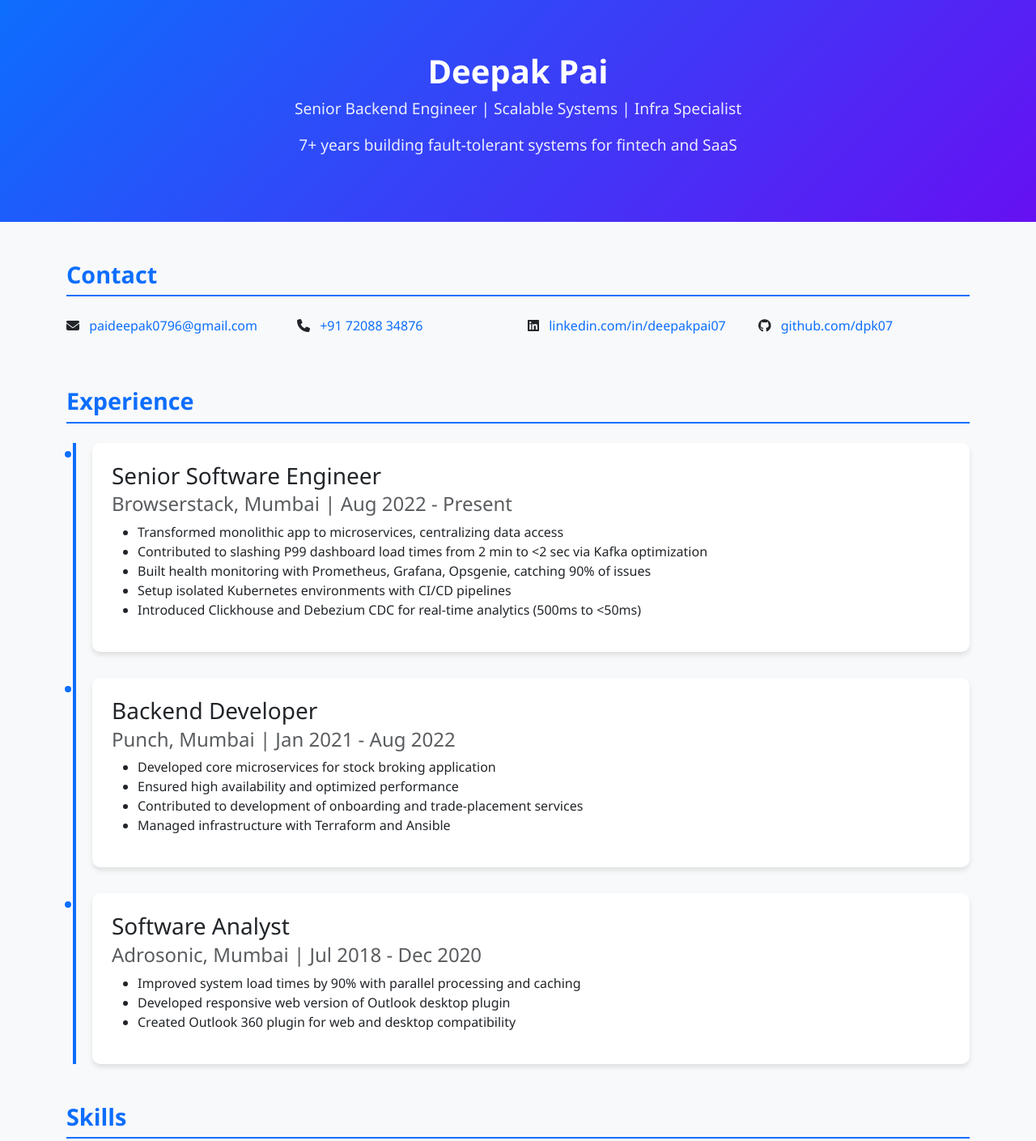
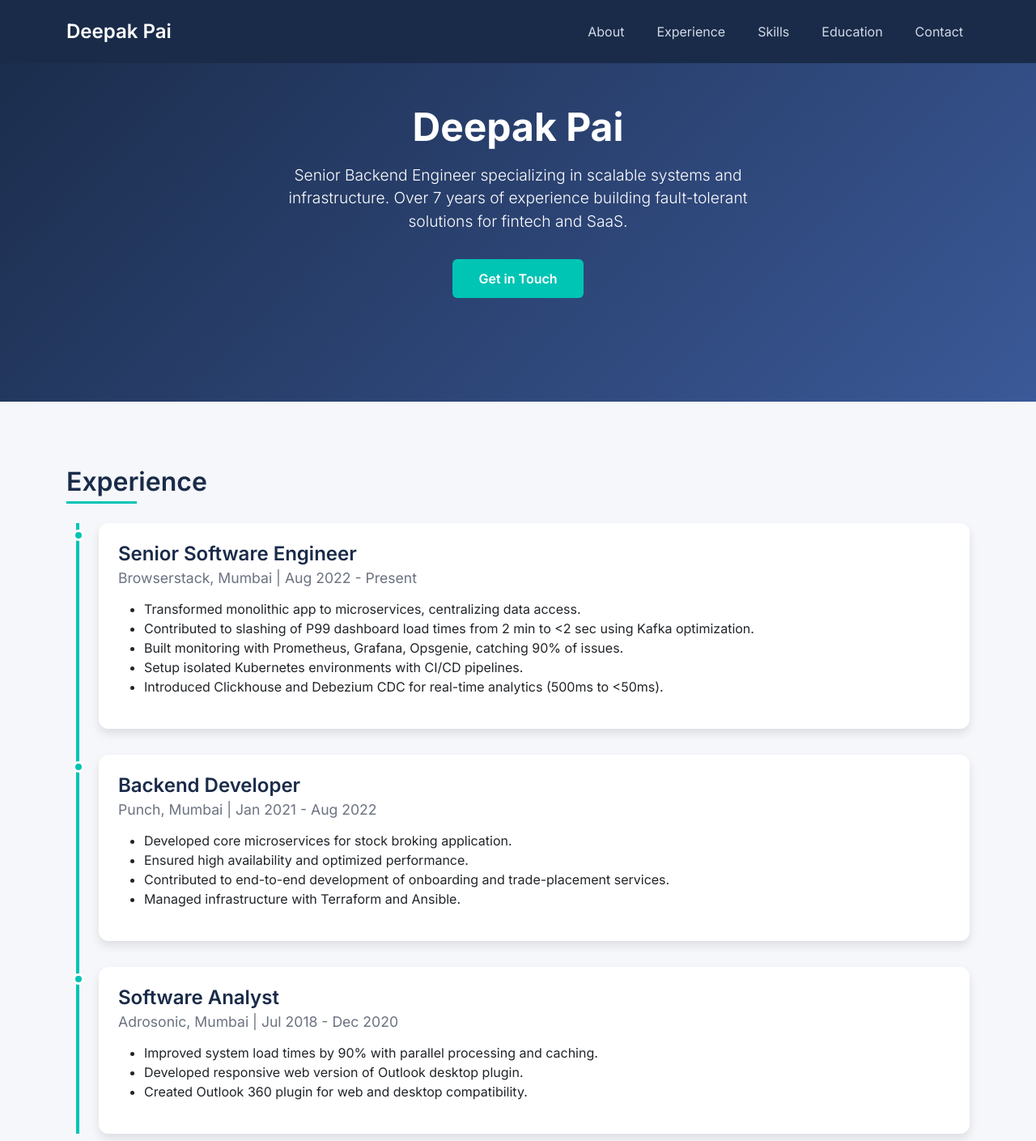
Before and after one commit to dpk07/dpk07.github.io, a plain HTML site: page index.html in a window 1280 px wide. Shown: the top 1409 px of the page at 81% size. Drawn offline with nearby package versions, Linux system fonts and the light colour scheme.

Commit message:
Update index.html

```diff
--- a/index.html
+++ b/index.html
@@ -6,186 +6,333 @@
     <title>Deepak Pai - Senior Backend Engineer</title>
     <link href="https://cdn.jsdelivr.net/npm/bootstrap@5.3.3/dist/css/bootstrap.min.css" rel="stylesheet">
     <link rel="stylesheet" href="https://cdnjs.cloudflare.com/ajax/libs/font-awesome/6.4.2/css/all.min.css">
+    <link href="https://fonts.googleapis.com/css2?family=Inter:wght@300;400;600;700&display=swap" rel="stylesheet">
     <style>
+        * {
+            margin: 0;
+            padding: 0;
+            box-sizing: border-box;
+        }
+
         body {
-            font-family: 'Segoe UI', Arial, sans-serif;
-            background-color: #f8f9fa;
-            color: #212529;
+            font-family: 'Inter', Arial, sans-serif;
+            background-color: #f5f7fa;
+            color: #1a2b49;
+            scroll-behavior: smooth;
         }
-        header {
-            background: linear-gradient(135deg, #0d6efd 0%, #6610f2 100%);
+
+        /* Navigation */
+        .navbar {
+            background: #1a2b49;
+            padding: 1rem 0;
+            transition: background 0.3s ease;
+        }
+
+        .navbar-brand {
+            font-size: 1.5rem;
+            font-weight: 600;
+            color: #ffffff !important;
+        }
+
+        .nav-link {
+            color: #d1d9e6 !important;
+            font-weight: 400;
+            margin-left: 1.5rem;
+            transition: color 0.3s ease;
+        }
+
+        .nav-link:hover, .nav-link.active {
+            color: #00c4b4 !important;
+        }
+
+        /* Hero Section */
+        .hero {
+            background: linear-gradient(135deg, #1a2b49 0%, #3b5998 100%);
             color: white;
-            padding: 4rem 0;
+            padding: 8rem 0;
             text-align: center;
+            position: relative;
+            overflow: hidden;
         }
-        header h1 {
-            font-size: 2.5rem;
+
+        .hero h1 {
+            font-size: 3rem;
             font-weight: 700;
+            margin-bottom: 1rem;
+            animation: fadeInUp 1s ease-out;
         }
-        header p {
+
+        .hero p {
             font-size: 1.2rem;
-            opacity: 0.9;
+            font-weight: 300;
+            max-width: 600px;
+            margin: 0 auto 2rem;
+            animation: fadeInUp 1.2s ease-out;
         }
+
+        .hero .btn {
+            background: #00c4b4;
+            border: none;
+            padding: 0.75rem 2rem;
+            font-weight: 600;
+            transition: transform 0.3s ease, background 0.3s ease;
+            animation: fadeInUp 1.4s ease-out;
+        }
+
+        .hero .btn:hover {
+            background: #00a69a;
+            transform: translateY(-3px);
+        }
+
+        /* Section Styling */
+        .section {
+            padding: 5rem 0;
+        }
+
         .section-title {
-            font-size: 1.8rem;
+            font-size: 2rem;
             font-weight: 600;
+            color: #1a2b49;
+            margin-bottom: 2rem;
+            position: relative;
+            display: inline-block;
+        }
+
+        .section-title::after {
+            content: '';
+            position: absolute;
+            bottom: -0.5rem;
+            left: 0;
+            width: 50%;
+            height: 3px;
+            background: #00c4b4;
+        }
+
+        /* Card Component */
+        .card {
+            background: white;
+            border: none;
+            border-radius: 12px;
+            box-shadow: 0 6px 12px rgba(0, 0, 0, 0.1);
+            padding: 1.5rem;
             margin-bottom: 1.5rem;
-            color: #0d6efd;
-            border-bottom: 2px solid #0d6efd;
-            padding-bottom: 0.5rem;
+            transition: transform 0.3s ease, box-shadow 0.3s ease;
         }
-        .card {
-            border: none;
-            border-radius: 10px;
-            box-shadow: 0 4px 6px rgba(0,0,0,0.1);
-            margin-bottom: 1.5rem;
-            transition: transform 0.3s;
-        }
+
         .card:hover {
             transform: translateY(-5px);
+            box-shadow: 0 8px 16px rgba(0, 0, 0, 0.15);
         }
-        .card-body {
-            padding: 1.5rem;
+
+        .card-title {
+            font-size: 1.5rem;
+            font-weight: 600;
+            color: #1a2b49;
         }
+
+        .card-subtitle {
+            font-size: 1.1rem;
+            color: #6b7280;
+            margin-bottom: 1rem;
+        }
+
+        /* Timeline Component */
+        .timeline {
+            position: relative;
+            padding-left: 2.5rem;
+        }
+
+        .timeline::before {
+            content: '';
+            position: absolute;
+            left: 0.75rem;
+            top: 0;
+            bottom: 0;
+            width: 4px;
+            background: #00c4b4;
+        }
+
+        .timeline-item {
+            position: relative;
+            margin-bottom: 2rem;
+            opacity: 0;
+            animation: fadeInLeft 0.8s ease forwards;
+            animation-delay: calc(0.2s * var(--index));
+        }
+
+        .timeline-item::before {
+            content: '';
+            position: absolute;
+            left: -2rem;
+            top: 0.5rem;
+            width: 14px;
+            height: 14px;
+            border-radius: 50%;
+            background: #00c4b4;
+            border: 3px solid white;
+        }
+
+        /* Skills Grid */
         .skills-grid {
             display: grid;
-            grid-template-columns: repeat(auto-fit, minmax(150px, 1fr));
+            grid-template-columns: repeat(auto-fit, minmax(120px, 1fr));
             gap: 1rem;
         }
+
         .skill-item {
-            background: #e9ecef;
+            background: #e5e7eb;
             padding: 0.75rem;
-            border-radius: 5px;
+            border-radius: 8px;
+            text-align: center;
+            font-size: 0.9rem;
+            font-weight: 500;
+            transition: background 0.3s ease;
+        }
+
+        .skill-item:hover {
+            background: #00c4b4;
+            color: white;
+        }
+
+        /* Contact Links */
+        .contact-link {
+            color: #1a2b49;
+            text-decoration: none;
+            font-weight: 500;
+            transition: color 0.3s ease;
+        }
+
+        .contact-link:hover {
+            color: #00c4b4;
+        }
+
+        /* Footer */
+        footer {
+            background: #1a2b49;
+            color: #d1d9e6;
+            padding: 2rem 0;
             text-align: center;
             font-size: 0.9rem;
         }
-        footer {
-            background: #212529;
-            color: white;
-            padding: 2rem 0;
-            text-align: center;
+
+        /* Animations */
+        @keyframes fadeInUp {
+            from {
+                opacity: 0;
+                transform: translateY(20px);
             }
-        .contact-link {
-            color: #0d6efd;
-            text-decoration: none;
+            to {
+                opacity: 1;
+                transform: translateY(0);
             }
-        .contact-link:hover {
-            text-decoration: underline;
         }
-        .timeline {
-            position: relative;
-            padding-left: 2rem;
+
+        @keyframes fadeInLeft {
+            from {
+                opacity: 0;
+                transform: translateX(-20px);
             }
-        .timeline::before {
-            content: '';
-            position: absolute;
-            left: 0.5rem;
-            top: 0;
-            bottom: 0;
-            width: 4px;
-            background: #0d6efd;
+            to {
+                opacity: 1;
+                transform: translateX(0);
             }
-        .timeline-item {
-            position: relative;
-            margin-bottom: 2rem;
         }
-        .timeline-item::before {
-            content: '';
-            position: absolute;
-            left: -2.25rem;
-            top: 0.5rem;
-            width: 12px;
-            height: 12px;
-            border-radius: 50%;
-            background: #0d6efd;
-            border: 2px solid white;
-        }
+
+        /* Responsive Design */
         @media (max-width: 768px) {
-            header h1 {
+            .hero h1 {
                 font-size: 2rem;
             }
-            header p {
+
+            .hero p {
                 font-size: 1rem;
             }
+
             .section-title {
                 font-size: 1.5rem;
+            }
+
+            .card-title {
+                font-size: 1.2rem;
+            }
+
+            .navbar-brand {
+                font-size: 1.2rem;
+            }
+
+            .nav-link {
+                margin-left: 0.5rem;
             }
         }
     </style>
 </head>
 <body>
-    <header>
+    <!-- Navigation -->
+    <nav class="navbar navbar-expand-lg navbar-dark fixed-top">
+        <div class="container">
+            <a class="navbar-brand" href="#">Deepak Pai</a>
+            <button class="navbar-toggler" type="button" data-bs-toggle="collapse" data-bs-target="#navbarNav" aria-controls="navbarNav" aria-expanded="false" aria-label="Toggle navigation">
+                <span class="navbar-toggler-icon"></span>
+            </button>
+            <div class="collapse navbar-collapse" id="navbarNav">
+                <ul class="navbar-nav ms-auto">
+                    <li class="nav-item"><a class="nav-link" href="#about">About</a></li>
+                    <li class="nav-item"><a class="nav-link" href="#experience">Experience</a></li>
+                    <li class="nav-item"><a class="nav-link" href="#skills">Skills</a></li>
+                    <li class="nav-item"><a class="nav-link" href="#education">Education</a></li>
+                    <li class="nav-item"><a class="nav-link" href="#contact">Contact</a></li>
+                </ul>
+            </div>
+        </div>
+    </nav>
+
+    <!-- Hero Section -->
+    <section id="about" class="hero">
         <div class="container">
             <h1>Deepak Pai</h1>
-            <p>Senior Backend Engineer | Scalable Systems | Infra Specialist</p>
-            <p>7+ years building fault-tolerant systems for fintech and SaaS</p>
-        </div>
-    </header>
-
-    <div class="container py-5">
-        <section class="contact-info mb-5">
-            <h2 class="section-title">Contact</h2>
-            <div class="row">
-                <div class="col-md-6 col-lg-3 mb-3">
-                    <i class="fas fa-envelope me-2"></i>
-                    <a href="mailto:paideepak0796@gmail.com" class="contact-link">paideepak0796@gmail.com</a>
-                </div>
-                <div class="col-md-6 col-lg-3 mb-3">
-                    <i class="fas fa-phone me-2"></i>
-                    <a href="tel:+917208834876" class="contact-link">+91 72088 34876</a>
-                </div>
-                <div class="col-md-6 col-lg-3 mb-3">
-                    <i class="fab fa-linkedin me-2"></i>
-                    <a href="https://linkedin.com/in/deepakpai07" target="_blank" class="contact-link">linkedin.com/in/deepakpai07</a>
-                </div>
-                <div class="col-md-6 col-lg-3 mb-3">
-                    <i class="fab fa-github me-2"></i>
-                    <a href="https://github.com/dpk07" target="_blank" class="contact-link">github.com/dpk07</a>
-                </div>
+            <p>Senior Backend Engineer specializing in scalable systems and infrastructure. Over 7 years of experience building fault-tolerant solutions for fintech and SaaS.</p>
+            <a href="#contact" class="btn btn-primary">Get in Touch</a>
         </div>
     </section>
 
-        <section class="experience mb-5">
+    <!-- Experience Section -->
+    <section id="experience" class="section">
+        <div class="container">
             <h2 class="section-title">Experience</h2>
             <div class="timeline">
-                <div class="timeline-item">
+                <div class="timeline-item" style="--index: 1">
                     <div class="card">
-                        <div class="card-body">
                         <h3 class="card-title">Senior Software Engineer</h3>
-                            <h4 class="card-subtitle mb-2 text-muted">Browserstack, Mumbai | Aug 2022 - Present</h4>
+                        <h4 class="card-subtitle">Browserstack, Mumbai | Aug 2022 - Present</h4>
                         <ul>
-                                <li>Transformed monolithic app to microservices, centralizing data access</li>
-                                <li>Contributed to slashing P99 dashboard load times from 2 min to <2 sec via Kafka optimization</li>
-                                <li>Built health monitoring with Prometheus, Grafana, Opsgenie, catching 90% of issues</li>
-                                <li>Setup isolated Kubernetes environments with CI/CD pipelines</li>
-                                <li>Introduced Clickhouse and Debezium CDC for real-time analytics (500ms to <50ms)</li>
+                            <li>Transformed monolithic app to microservices, centralizing data access.</li>
+                            <li>Contributed to slashing of P99 dashboard load times from 2 min to <2 sec using Kafka optimization.</li>
+                            <li>Built monitoring with Prometheus, Grafana, Opsgenie, catching 90% of issues.</li>
+                            <li>Setup isolated Kubernetes environments with CI/CD pipelines.</li>
+                            <li>Introduced Clickhouse and Debezium CDC for real-time analytics (500ms to <50ms).</li>
                         </ul>
                     </div>
                 </div>
-                </div>
-                <div class="timeline-item">
+                <div class="timeline-item" style="--index: 2">
                     <div class="card">
-                        <div class="card-body">
                         <h3 class="card-title">Backend Developer</h3>
-                            <h4 class="card-subtitle mb-2 text-muted">Punch, Mumbai | Jan 2021 - Aug 2022</h4>
+                        <h4 class="card-subtitle">Punch, Mumbai | Jan 2021 - Aug 2022</h4>
                         <ul>
-                                <li>Developed core microservices for stock broking application</li>
-                                <li>Ensured high availability and optimized performance</li>
-                                <li>Contributed to development of onboarding and trade-placement services</li>
-                                <li>Managed infrastructure with Terraform and Ansible</li>
+                            <li>Developed core microservices for stock broking application.</li>
+                            <li>Ensured high availability and optimized performance.</li>
+                            <li>Contributed to end-to-end development of onboarding and trade-placement services.</li>
+                            <li>Managed infrastructure with Terraform and Ansible.</li>
                         </ul>
                     </div>
                 </div>
-                </div>
-                <div class="timeline-item">
+                <div class="timeline-item" style="--index: 3">
                     <div class="card">
-                        <div class="card-body">
                         <h3 class="card-title">Software Analyst</h3>
-                            <h4 class="card-subtitle mb-2 text-muted">Adrosonic, Mumbai | Jul 2018 - Dec 2020</h4>
+                        <h4 class="card-subtitle">Adrosonic, Mumbai | Jul 2018 - Dec 2020</h4>
                         <ul>
-                                <li>Improved system load times by 90% with parallel processing and caching</li>
-                                <li>Developed responsive web version of Outlook desktop plugin</li>
-                                <li>Created Outlook 360 plugin for web and desktop compatibility</li>
+                            <li>Improved system load times by 90% with parallel processing and caching.</li>
+                            <li>Developed responsive web version of Outlook desktop plugin.</li>
+                            <li>Created Outlook 360 plugin for web and desktop compatibility.</li>
                         </ul>
                     </div>
                 </div>
@@ -193,7 +340,9 @@
         </div>
     </section>
 
-        <section class="skills mb-5">
+    <!-- Skills Section -->
+    <section id="skills" class="section">
+        <div class="container">
             <h2 class="section-title">Skills</h2>
             <div class="skills-grid">
                 <div class="skill-item">Node.js</div>
@@ -220,62 +369,115 @@
                 <div class="skill-item">Unit Testing</div>
                 <div class="skill-item">TDD</div>
             </div>
+        </div>
     </section>
 
-        <section class="education mb-5">
+    <!-- Education Section -->
+    <section id="education" class="section">
+        <div class="container">
             <h2 class="section-title">Education</h2>
             <div class="card">
-                <div class="card-body">
                 <h3 class="card-title">B.E, Computer Engineering</h3>
-                    <h4 class="card-subtitle mb-2 text-muted">Datta Meghe College of Engineering | 2014 - 2018</h4>
+                <h4 class="card-subtitle">Datta Meghe College of Engineering | 2014 - 2018</h4>
                 <p>CGPA: 8.2</p>
             </div>
+            <div class="card">
+                <h3 class="card-title">HSC, Science</h3>
+                <h4 class="card-subtitle">K.J Somaiya | 2014</h4>
+                <p>73.38%</p>
             </div>
             <div class="card">
-                <div class="card-body">
-                    <h3 class="card-title">HSC, Science</h3>
-                    <h4 class="card-subtitle mb-2 text-muted">K.J Somaiya | 2014</h4>
-                    <p>73.38%</p>
-                </div>
-            </div>
-            <div class="card">
-                <div class="card-body">
                 <h3 class="card-title">SSC</h3>
-                    <h4 class="card-subtitle mb-2 text-muted">Maharashtra State Board | 2012</h4>
+                <h4 class="card-subtitle">Maharashtra State Board | 2012</h4>
                 <p>89.45%</p>
             </div>
         </div>
     </section>
 
-        <section class="certificates mb-5">
+    <!-- Certificates & Awards Section -->
+    <section class="section">
+        <div class="container">
+            <div class="row">
+                <div class="col-md-6">
                     <h2 class="section-title">Certificates</h2>
                     <div class="card">
-                <div class="card-body">
-                    <ul class="mb-0">
+                        <ul>
                             <li>Data Structures and Algorithms — GeeksForGeeks</li>
                             <li>Spring Framework with Spring Boot — Udemy</li>
                         </ul>
                     </div>
                 </div>
-        </section>
-
-        <section class="awards mb-5">
+                <div class="col-md-6">
                     <h2 class="section-title">Awards</h2>
                     <div class="card">
-                <div class="card-body">
-                    <ul class="mb-0">
+                        <ul>
                             <li>Blackbelt Award 2024 — CEO, Browserstack</li>
                             <li>Debutant of the Year 2018 — CEO & MD, Adrosonic</li>
                         </ul>
                     </div>
                 </div>
+            </div>
+        </div>
     </section>
+
+    <!-- Contact Section -->
+    <section id="contact" class="section">
+        <div class="container">
+            <h2 class="section-title">Contact</h2>
+            <div class="row">
+                <div class="col-md-3 mb-3">
+                    <i class="fas fa-envelope me-2"></i>
+                    <a href="mailto:paideepak0796@gmail.com" class="contact-link">paideepak0796@gmail.com</a>
                 </div>
+                <div class="col-md-3 mb-3">
+                    <i class="fas fa-phone me-2"></i>
+                    <a href="tel:+917208834876" class="contact-link">+91 72088 34876</a>
+                </div>
+                <div class="col-md-3 mb-3">
+                    <i class="fab fa-linkedin me-2"></i>
+                    <a href="https://linkedin.com/in/deepakpai07" target="_blank" class="contact-link">linkedin.com/in/deepakpai07</a>
+                </div>
+                <div class="col-md-3 mb-3">
+                    <i class="fab fa-github me-2"></i>
+                    <a href="https://github.com/dpk07" target="_blank" class="contact-link">github.com/dpk07</a>
+                </div>
+            </div>
+        </div>
+    </section>
 
+    <!-- Footer -->
     <footer>
-        <p>&copy; 2025 Deepak Pai. All rights reserved.</p>
+        <p>© 2025 Deepak Pai. All rights reserved.</p>
     </footer>
 
     <script src="https://cdn.jsdelivr.net/npm/bootstrap@5.3.3/dist/js/bootstrap.bundle.min.js"></script>
+    <script>
+        // Smooth scrolling for nav links
+        document.querySelectorAll('.nav-link').forEach(anchor => {
+            anchor.addEventListener('click', function(e) {
+                e.preventDefault();
+                const targetId = this.getAttribute('href').substring(1);
+                document.getElementById(targetId).scrollIntoView({ behavior: 'smooth' });
+            });
+        });
+
+        // Active nav link highlighting
+        window.addEventListener('scroll', () => {
+            const sections = document.querySelectorAll('.section');
+            let current = '';
+            sections.forEach(section => {
+                const sectionTop = section.offsetTop - 100;
+                if (window.scrollY >= sectionTop) {
+                    current = section.getAttribute('id');
+                }
+            });
+            document.querySelectorAll('.nav-link').forEach(link => {
+                link.classList.remove('active');
+                if (link.getAttribute('href').substring(1) === current) {
+                    link.classList.add('active');
+                }
+            });
+        });
+    </script>
 </body>
 </html>
```
Lines whose indentation alone changed are shown as unchanged.
